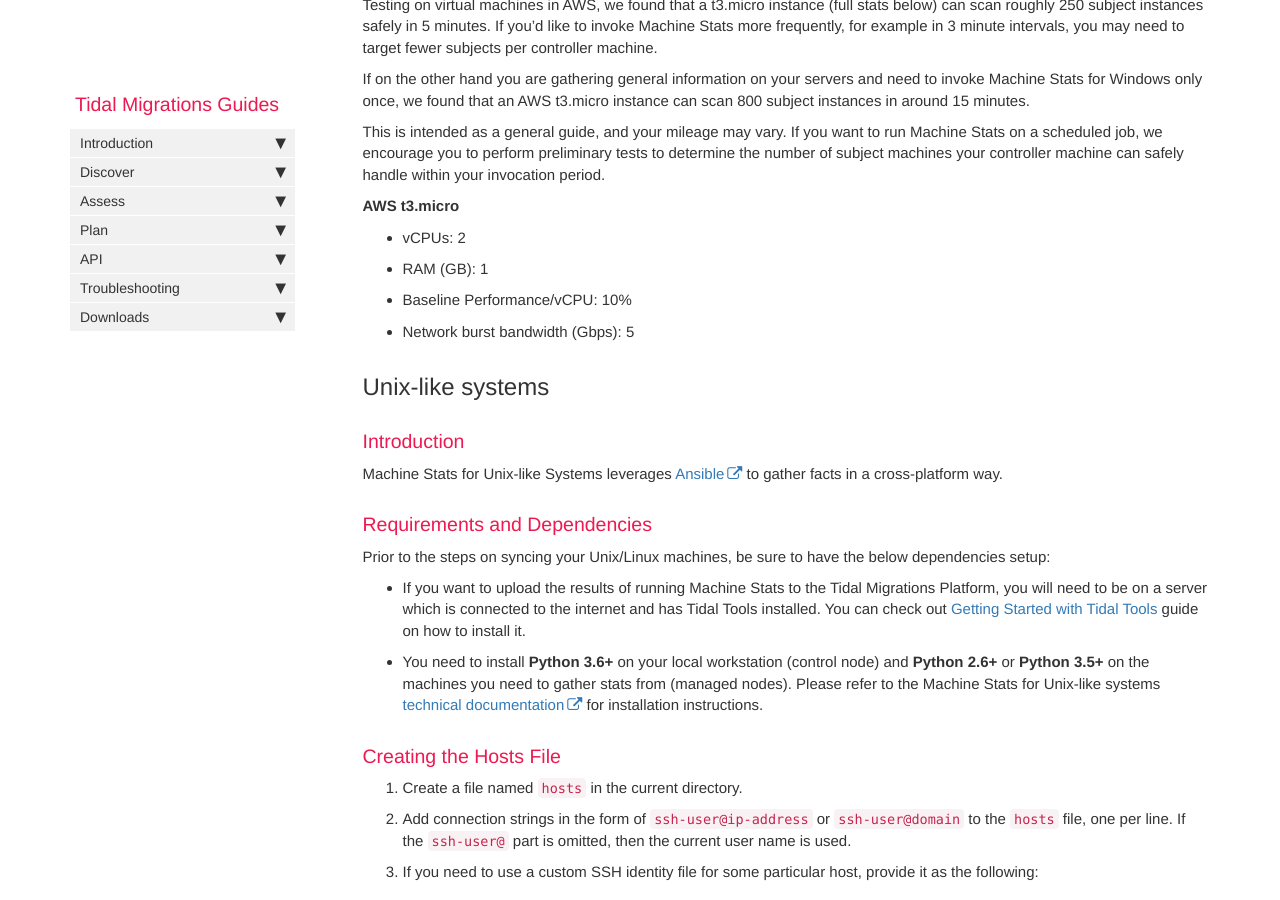
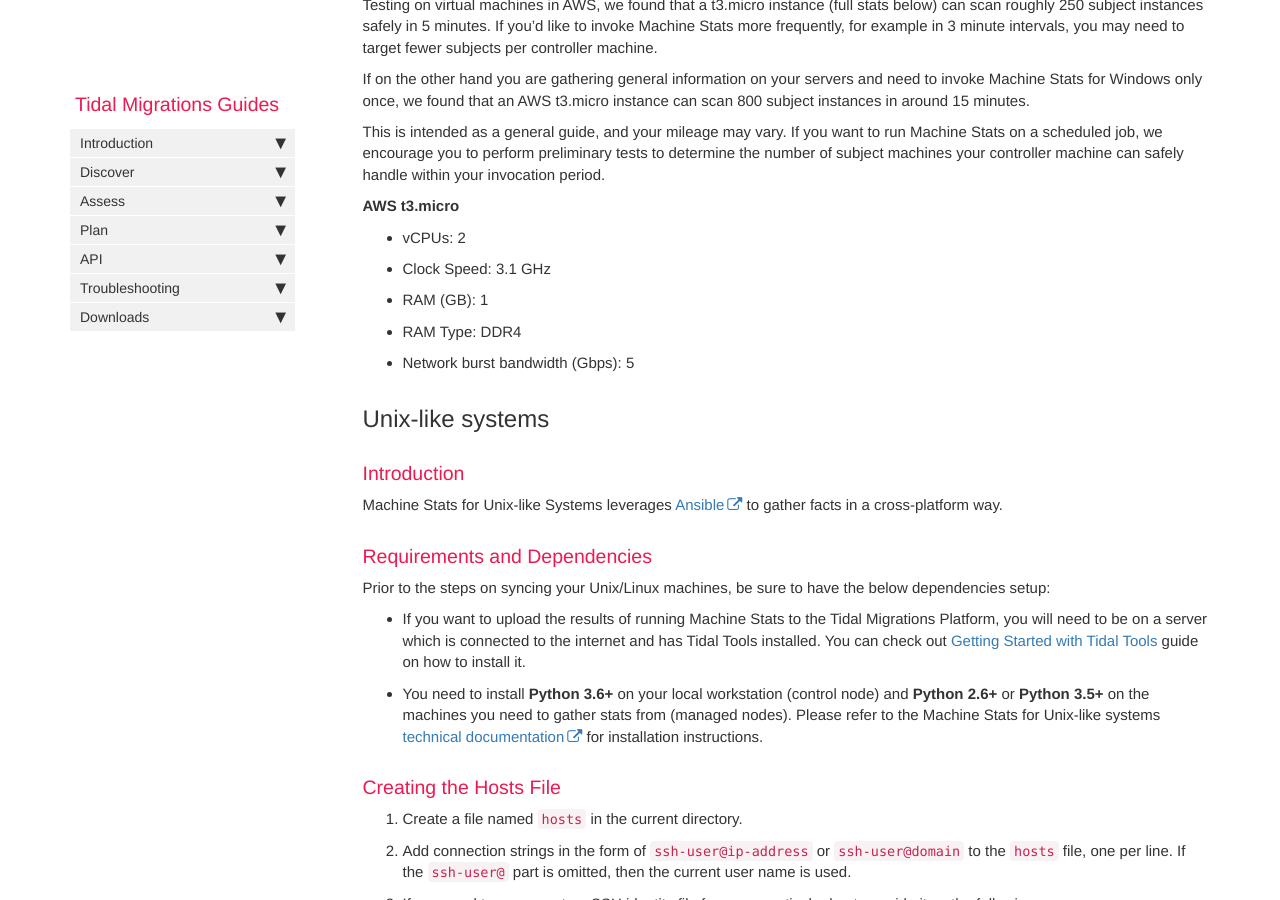
Before and after one commit to tidalmigrations/tidalmigrations.github.io, a Jekyll site: the page built from pages/tidal tools/machine_stats.md, in a window 1280 px wide and 900 px high, scrolled down 2222 px. Built offline with Jekyll 4.4.1, drawn with Linux system fonts in a browser that asks for light colours; nearby versions of some CDN libraries; comment, search, counter and statistics services are not loaded.

Commit message:
Added extra detail to VM

```diff
--- a/pages/tidal tools/machine_stats.md
+++ b/pages/tidal tools/machine_stats.md
@@ -103,8 +103,9 @@ This is intended as a general guide, and your mileage may vary. If you want to r
 
 __AWS t3.micro__
 - vCPUs: 2
+- Clock Speed: 3.1 GHz
 - RAM (GB): 1
-- Baseline Performance/vCPU: 10%
+- RAM Type: DDR4
 - Network burst bandwidth (Gbps): 5
 
 ## Unix-like systems
```
